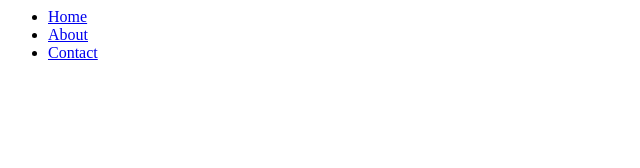
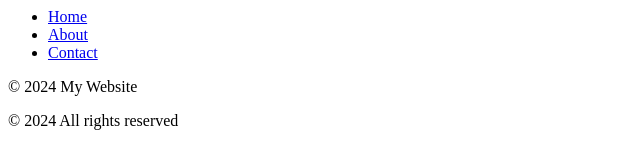
Before and after one commit to maryemtlili04-oss/site-web, a plain HTML site: page index.html in a window 1280 px wide. Shown: the whole page, without its empty margins (0-640 px from the left). Drawn offline with Linux system fonts and the light colour scheme.

Commit message:
Change the footer in the main branch.

```diff
--- a/index.html
+++ b/index.html
@@ -5,3 +5,9 @@
         <li><a href="#contact">Contact</a></li>
     </ul>
 </nav>
+<footer>
+    <p>© 2024 My Website</p>
+</footer>
+<footer>
+    <p>© 2024 All rights reserved</p>
+</footer>
```
